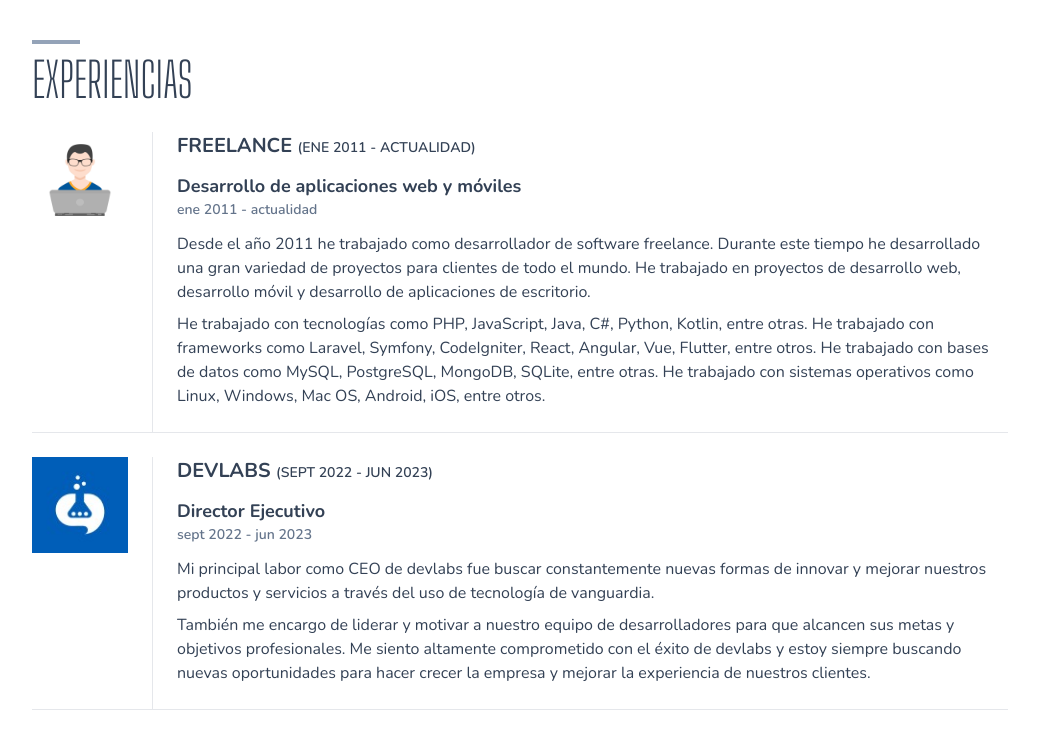
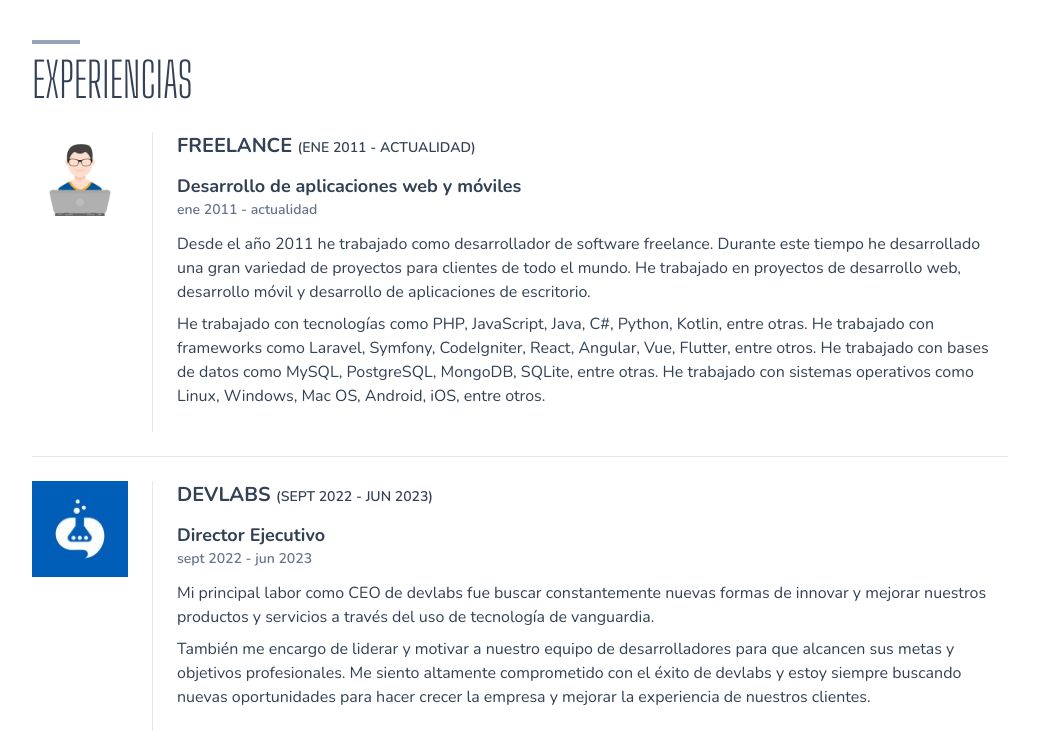
Before and after one commit to Willywes/website, an Astro site: page /cv in a window 1280 px wide. Shown: the part 1260-1991 px from the top of the page, without its empty margins (120-1159 px from the left). Built offline with nearby package versions, Linux system fonts and the light colour scheme; Astro itself is replaced by a stand-in of ours.

Commit message:
refactor: Update CV page styles and content

```diff
--- a/src/components/pages/cv/sections/Experiencies.astro
+++ b/src/components/pages/cv/sections/Experiencies.astro
@@ -83,7 +83,7 @@ const experiences = [
 <SectionCV title="Experiencias">
   {
     experiences.map((experience, index) => (
-      <div class="grid grid-flow-col gap-6 border-b mb-6">
+      <div class="grid grid-flow-col gap-6 border-b mb-6 pb-6">
         <div class="w-8 h-8 md:w-24 md:h-24 bg-slate-300">
           <img
             src={experience.logo}
```
